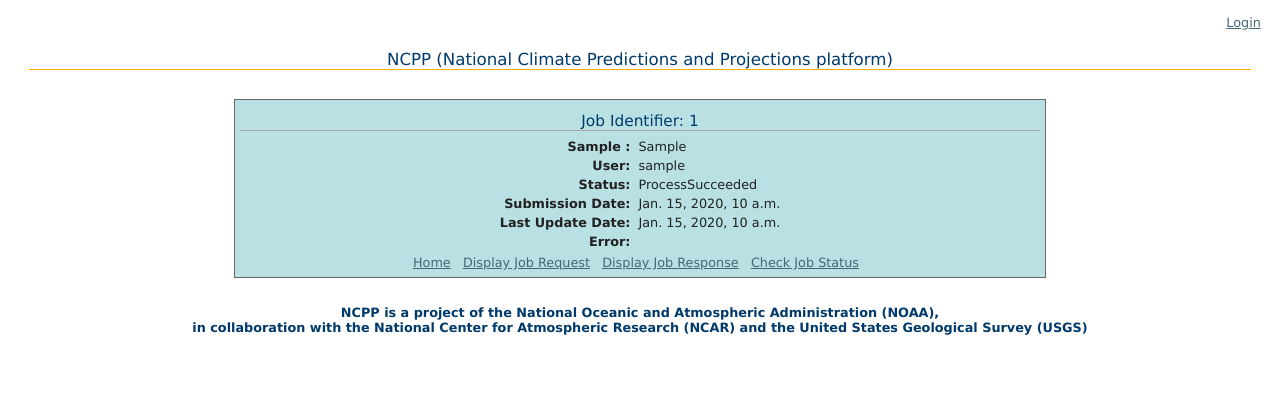
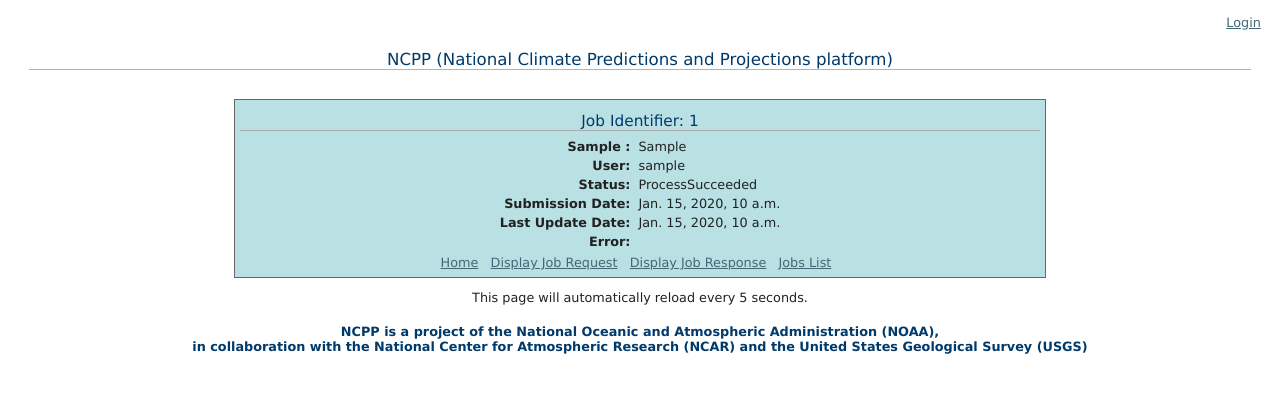
Before and after one commit to NCPP/NCPP, a Django app: template ncpp/templates/ncpp/common/job_detail.html in a window 1280 px wide. Shown: the top 393 px of the page. Run offline with Django 3.2, Linux system fonts and the light colour scheme; the template is opened without the code that fills it: most values are stand-ins (such as "Sample title", 1, 10 or a date in 2020); parts of the project's set-up code (start-up, migrations or seed data) failed here and were passed over.

Commit message:
Changes to automatically refresh the status page.

```diff
--- a/ncpp/templates/ncpp/common/job_detail.html
+++ b/ncpp/templates/ncpp/common/job_detail.html
@@ -1,4 +1,15 @@
 {% extends "ncpp/common/base.html" %}
+
+{% block extrahead %}
+	<script type="text/JavaScript">
+	<!--
+	function timedRefresh(timeoutPeriod) {
+		setTimeout("location.reload(true);", timeoutPeriod);
+	}
+	window.onload = timedRefresh(5000);
+	//   -->
+</script>
+{% endblock %}
 
 {% block main %}
   <div class="box">
@@ -37,11 +48,13 @@
 	&nbsp;
 	<a href="{% url job_response job.id job.class_name %}">Display Job Response</a>
 	&nbsp;
-	<a href="{% url job_check job.id job.class_name %}">Check Job Status</a>
+	<a href="{% url jobs_list user job.class_name %}">Jobs List</a>
 	&nbsp;
 	{% if job.status == 'Process Succeeded' %}
 		<a href="{{ job.url }}">Download Output</a>
 	{% endif %}
 
   </div>
+  <p/>
+  <div style="text-align:center">This page will automatically reload every 5 seconds.</div>
 {% endblock %}
--- a/ncpp/views/common.py
+++ b/ncpp/views/common.py
@@ -74,6 +74,4 @@ def job_check(request, job_id, job_class):
     job.update()
 
     # redirect to job listing
-    # FIXME
-    return HttpResponseRedirect(reverse('jobs_list', args=['admin', job_class]))
-    #return HttpResponseRedirect(reverse('jobs_list', args=[request.user.username]))
+    return HttpResponseRedirect(reverse('jobs_list', args=[request.user.username, job_class]))
```
